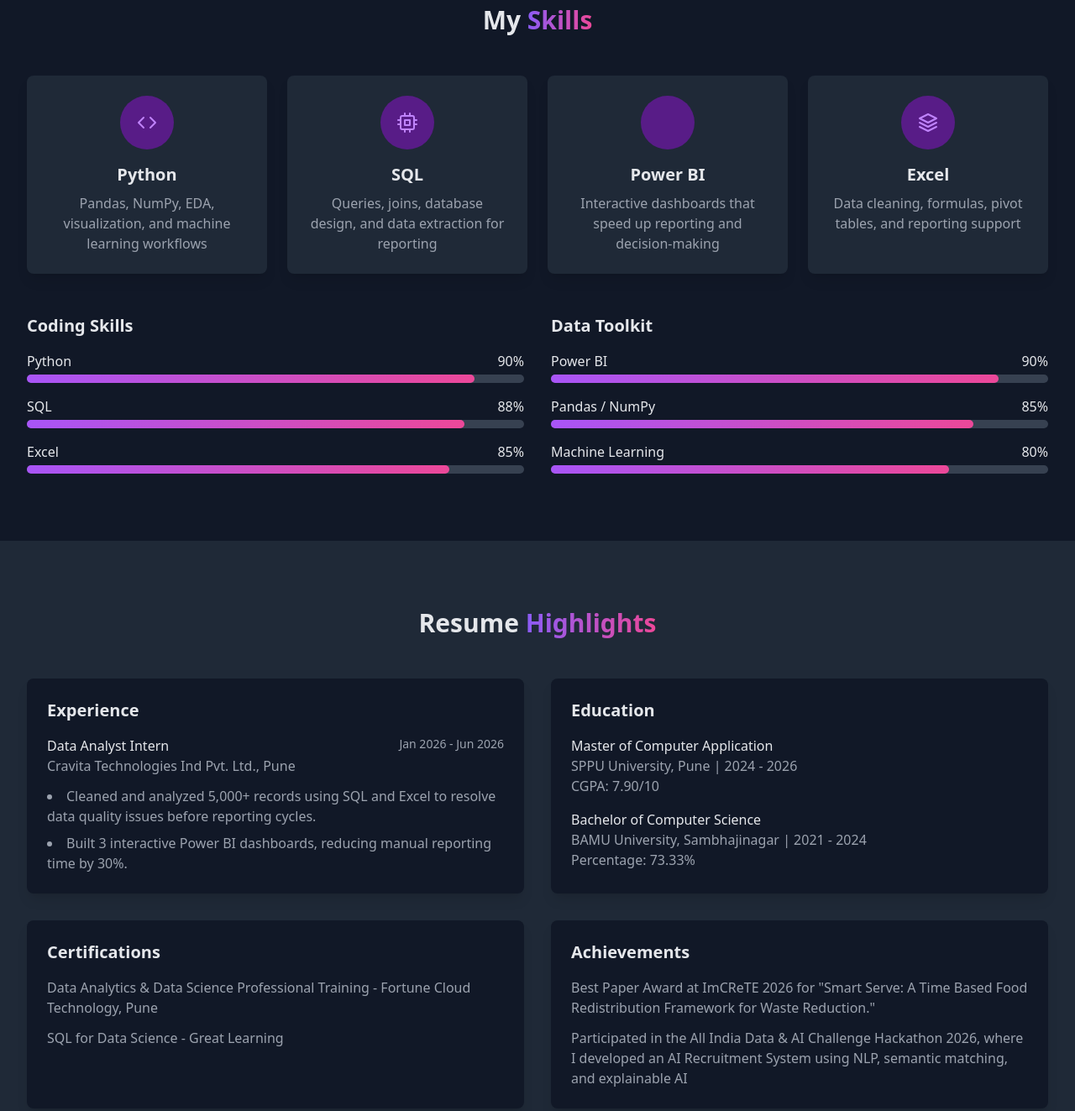
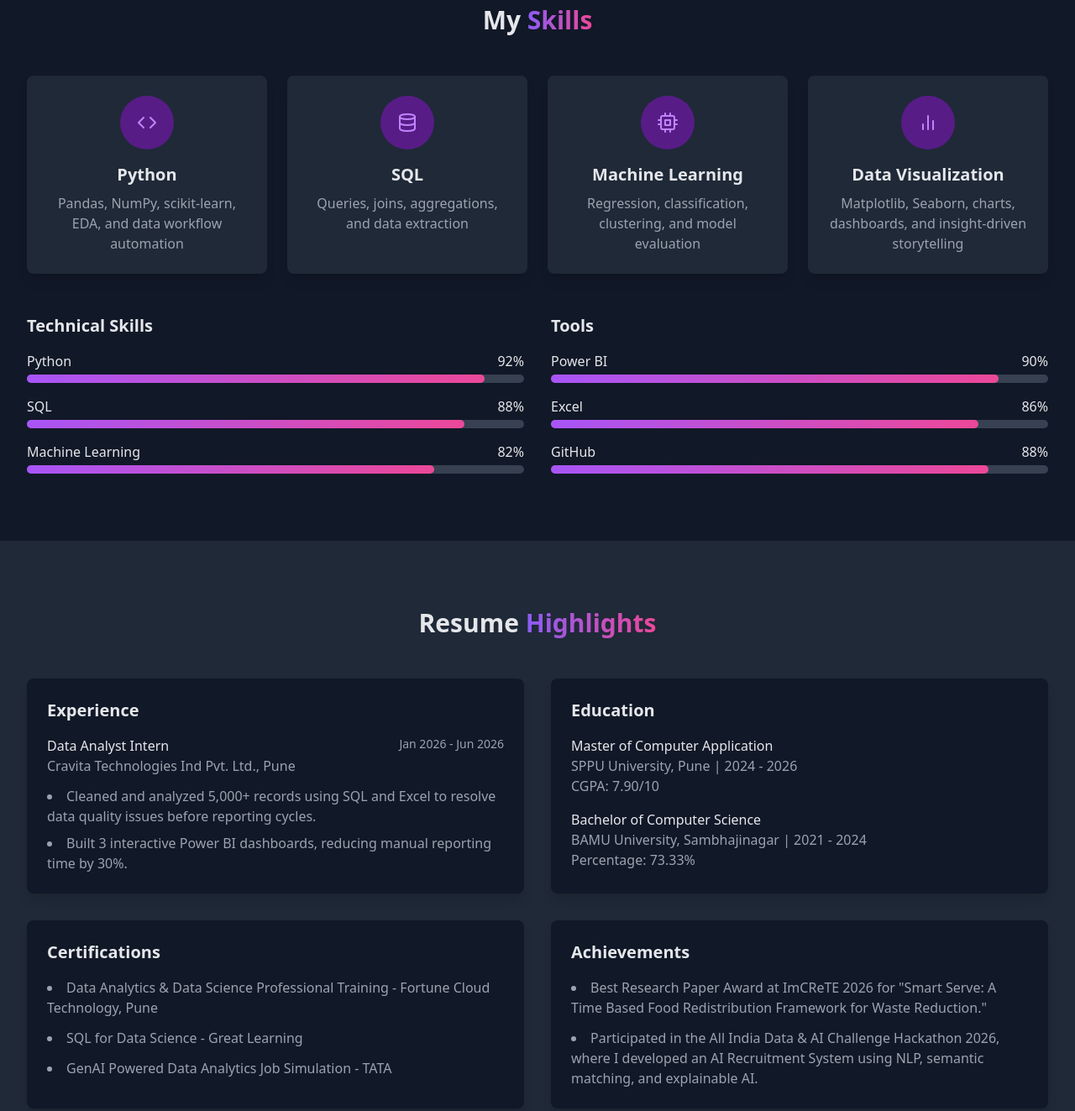
Before and after one commit to Aniket4141-coder/aniketportfolio.github.io, a plain HTML site: page index.html in a window 1280 px wide. Shown: the part 1568-2891 px from the top of the page at 84% size. Drawn offline with nearby package versions, Linux system fonts and the light colour scheme.

Commit message:
Update Portfolio

```diff
--- a/index.html
+++ b/index.html
@@ -74,7 +74,7 @@
         <div class="max-w-7xl mx-auto px-4 sm:px-6 lg:px-8">
             <div class="text-center" data-aos="fade-up">
                 <h1 class="text-4xl md:text-6xl font-bold mb-4">Hi, I'm <span class="gradient-text">Aniket</span></h1>
-                <h2 class="text-2xl md:text-3xl font-semibold mb-6">Data Analyst | Data Scientist </h2>
+                <h2 class="text-2xl md:text-3xl font-semibold mb-6">Data Analyst | Data Scientist</h2>
                 <p class="text-lg md:text-xl max-w-2xl mx-auto mb-8 text-gray-400">
                     I turn raw business data into decisions with Python, SQL, Power BI, Excel, and machine learning.
                 </p>
@@ -130,7 +130,7 @@
                         </div>
                         <div class="flex items-center">
                             <i data-feather="award" class="mr-2 text-purple-500"></i>
-                            <span>Best Paper Award, ImCReTE 2026</span>
+                            <span>Best Research Paper Award, ImCReTE 2026</span>
                         </div>
                     </div>
                     <a href="Professional_Resume.pdf" class="mt-6 inline-flex items-center px-4 py-2 border border-transparent text-sm font-medium rounded-md text-white bg-purple-600 hover:bg-purple-700 transition">
@@ -167,49 +167,49 @@
                             <i data-feather="code" class="text-purple-400 text-2xl"></i>
                         </div>
                         <h3 class="text-xl font-semibold mb-2">Python</h3>
-                        <p class="text-gray-400">Pandas, NumPy, EDA, visualization, and machine learning workflows</p>
+                        <p class="text-gray-400">Pandas, NumPy, scikit-learn, EDA, and data workflow automation</p>
                     </div>
                 </div>
                 <div class="bg-gray-800 p-6 rounded-lg shadow-lg" data-aos="fade-up" data-aos-delay="200">
                     <div class="text-center">
                         <div class="w-16 h-16 mx-auto mb-4 bg-purple-900 rounded-full flex items-center justify-center">
-                            <i data-feather="cpu" class="text-purple-400 text-2xl"></i>
+                            <i data-feather="database" class="text-purple-400 text-2xl"></i>
                         </div>
                         <h3 class="text-xl font-semibold mb-2">SQL</h3>
-                        <p class="text-gray-400">Queries, joins, database design, and data extraction for reporting</p>
+                        <p class="text-gray-400">Queries, joins, aggregations, and data extraction</p>
                     </div>
                 </div>
                 <div class="bg-gray-800 p-6 rounded-lg shadow-lg" data-aos="fade-up" data-aos-delay="300">
                     <div class="text-center">
                         <div class="w-16 h-16 mx-auto mb-4 bg-purple-900 rounded-full flex items-center justify-center">
-                            <i data-feather="react" class="text-purple-400 text-2xl"></i>
+                            <i data-feather="cpu" class="text-purple-400 text-2xl"></i>
                         </div>
-                        <h3 class="text-xl font-semibold mb-2">Power BI</h3>
-                        <p class="text-gray-400">Interactive dashboards that speed up reporting and decision-making</p>
+                        <h3 class="text-xl font-semibold mb-2">Machine Learning</h3>
+                        <p class="text-gray-400">Regression, classification, clustering, and model evaluation</p>
                     </div>
                 </div>
                 <div class="bg-gray-800 p-6 rounded-lg shadow-lg" data-aos="fade-up" data-aos-delay="400">
                     <div class="text-center">
                         <div class="w-16 h-16 mx-auto mb-4 bg-purple-900 rounded-full flex items-center justify-center">
-                            <i data-feather="layers" class="text-purple-400 text-2xl"></i>
+                            <i data-feather="bar-chart-2" class="text-purple-400 text-2xl"></i>
                         </div>
-                        <h3 class="text-xl font-semibold mb-2">Excel</h3>
-                        <p class="text-gray-400">Data cleaning, formulas, pivot tables, and reporting support</p>
+                        <h3 class="text-xl font-semibold mb-2">Data Visualization</h3>
+                        <p class="text-gray-400">Matplotlib, Seaborn, charts, dashboards, and insight-driven storytelling</p>
                     </div>
                 </div>
             </div>
 
             <div class="mt-12 grid grid-cols-1 md:grid-cols-2 gap-8">
                 <div data-aos="fade-right">
-                    <h3 class="text-xl font-semibold mb-4">Coding Skills</h3>
+                    <h3 class="text-xl font-semibold mb-4">Technical Skills</h3>
                     <div class="space-y-4">
                         <div>
                             <div class="flex justify-between mb-1">
                                 <span>Python</span>
-                                <span>90%</span>
+                                <span>92%</span>
                             </div>
                             <div class="w-full bg-gray-700 rounded-full h-2.5">
-                                <div class="bg-gradient-to-r from-purple-500 to-pink-500 h-2.5 rounded-full" style="width: 90%"></div>
+                                <div class="bg-gradient-to-r from-purple-500 to-pink-500 h-2.5 rounded-full" style="width: 92%"></div>
                             </div>
                         </div>
                         <div>
@@ -223,17 +223,17 @@
                         </div>
                         <div>
                             <div class="flex justify-between mb-1">
-                                <span>Excel</span>
-                                <span>85%</span>
+                                <span>Machine Learning</span>
+                                <span>82%</span>
                             </div>
                             <div class="w-full bg-gray-700 rounded-full h-2.5">
-                                <div class="bg-gradient-to-r from-purple-500 to-pink-500 h-2.5 rounded-full" style="width: 85%"></div>
+                                <div class="bg-gradient-to-r from-purple-500 to-pink-500 h-2.5 rounded-full" style="width: 82%"></div>
                             </div>
                         </div>
                     </div>
                 </div>
                 <div data-aos="fade-left">
-                    <h3 class="text-xl font-semibold mb-4">Data Toolkit</h3>
+                    <h3 class="text-xl font-semibold mb-4">Tools</h3>
                     <div class="space-y-4">
                         <div>
                             <div class="flex justify-between mb-1">
@@ -246,20 +246,20 @@
                         </div>
                         <div>
                             <div class="flex justify-between mb-1">
-                                <span>Pandas / NumPy</span>
-                                <span>85%</span>
+                                <span>Excel</span>
+                                <span>86%</span>
                             </div>
                             <div class="w-full bg-gray-700 rounded-full h-2.5">
-                                <div class="bg-gradient-to-r from-purple-500 to-pink-500 h-2.5 rounded-full" style="width: 85%"></div>
+                                <div class="bg-gradient-to-r from-purple-500 to-pink-500 h-2.5 rounded-full" style="width: 86%"></div>
                             </div>
                         </div>
                         <div>
                             <div class="flex justify-between mb-1">
-                                <span>Machine Learning</span>
-                                <span>80%</span>
+                                <span>GitHub</span>
+                                <span>88%</span>
                             </div>
                             <div class="w-full bg-gray-700 rounded-full h-2.5">
-                                <div class="bg-gradient-to-r from-purple-500 to-pink-500 h-2.5 rounded-full" style="width: 80%"></div>
+                                <div class="bg-gradient-to-r from-purple-500 to-pink-500 h-2.5 rounded-full" style="width: 88%"></div>
                             </div>
                         </div>
                     </div>
@@ -310,19 +310,19 @@
 
                 <div class="bg-gray-900 p-6 rounded-lg shadow-lg" data-aos="fade-right">
                     <h3 class="text-xl font-semibold mb-4">Certifications</h3>
-                    <div class="space-y-3 text-gray-400">
-                        <p>Data Analytics & Data Science Professional Training - Fortune Cloud Technology, Pune</p>
-                        <p>SQL for Data Science - Great Learning</p>
-                    </div>
+                    <ul class="space-y-3 text-gray-400 list-disc list-inside">
+                        <li>Data Analytics & Data Science Professional Training - Fortune Cloud Technology, Pune</li>
+                        <li>SQL for Data Science - Great Learning</li>
+                        <li>GenAI Powered Data Analytics Job Simulation - TATA</li>
+                    </ul>
                 </div>
 
                 <div class="bg-gray-900 p-6 rounded-lg shadow-lg" data-aos="fade-left">
                     <h3 class="text-xl font-semibold mb-4">Achievements</h3>
-                    <div class="space-y-3 text-gray-400">
-                        <p>Best Paper Award at ImCReTE 2026 for "Smart Serve: A Time Based Food Redistribution Framework for Waste Reduction."</p>
-                        <p> Participated in the All India Data & AI Challenge Hackathon 2026, where I developed an AI Recruitment System using
-                            NLP, semantic matching, and explainable AI</p>
-                    </div>
+                    <ul class="space-y-3 text-gray-400 list-disc list-inside">
+                        <li>Best Research Paper Award at ImCReTE 2026 for "Smart Serve: A Time Based Food Redistribution Framework for Waste Reduction."</li>
+                        <li>Participated in the All India Data & AI Challenge Hackathon 2026, where I developed an AI Recruitment System using NLP, semantic matching, and explainable AI.</li>
+                    </ul>
                 </div>
             </div>
         </div>
@@ -498,7 +498,6 @@
                                 <i data-feather="github" class="mr-3 text-purple-500"></i>
                                 <a href="https://github.com/Aniket4141-coder" class="hover:text-white">GitHub Profile</a>
                             </div>
-
                         </div>
                     </div>
                 </div>
```
